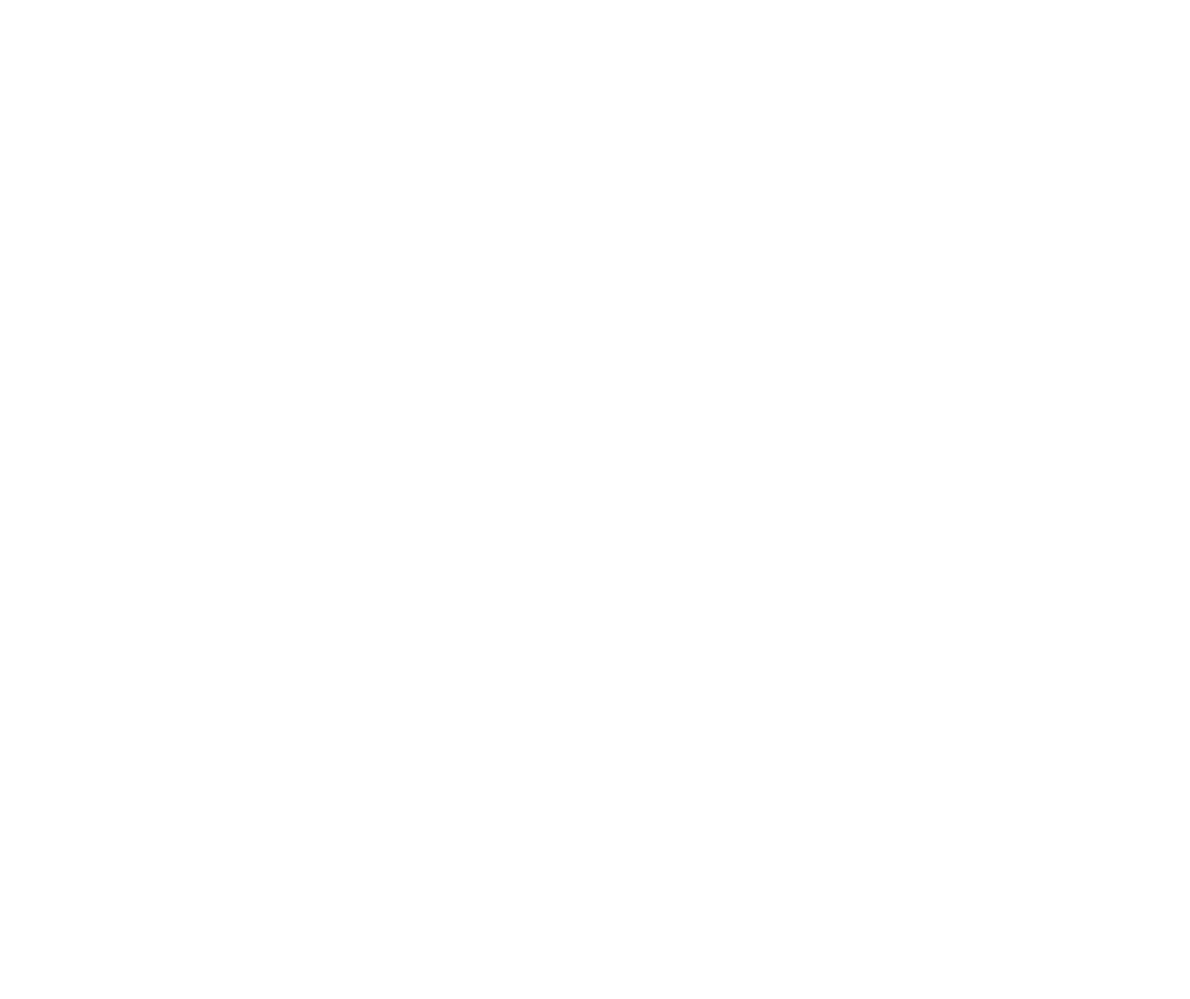
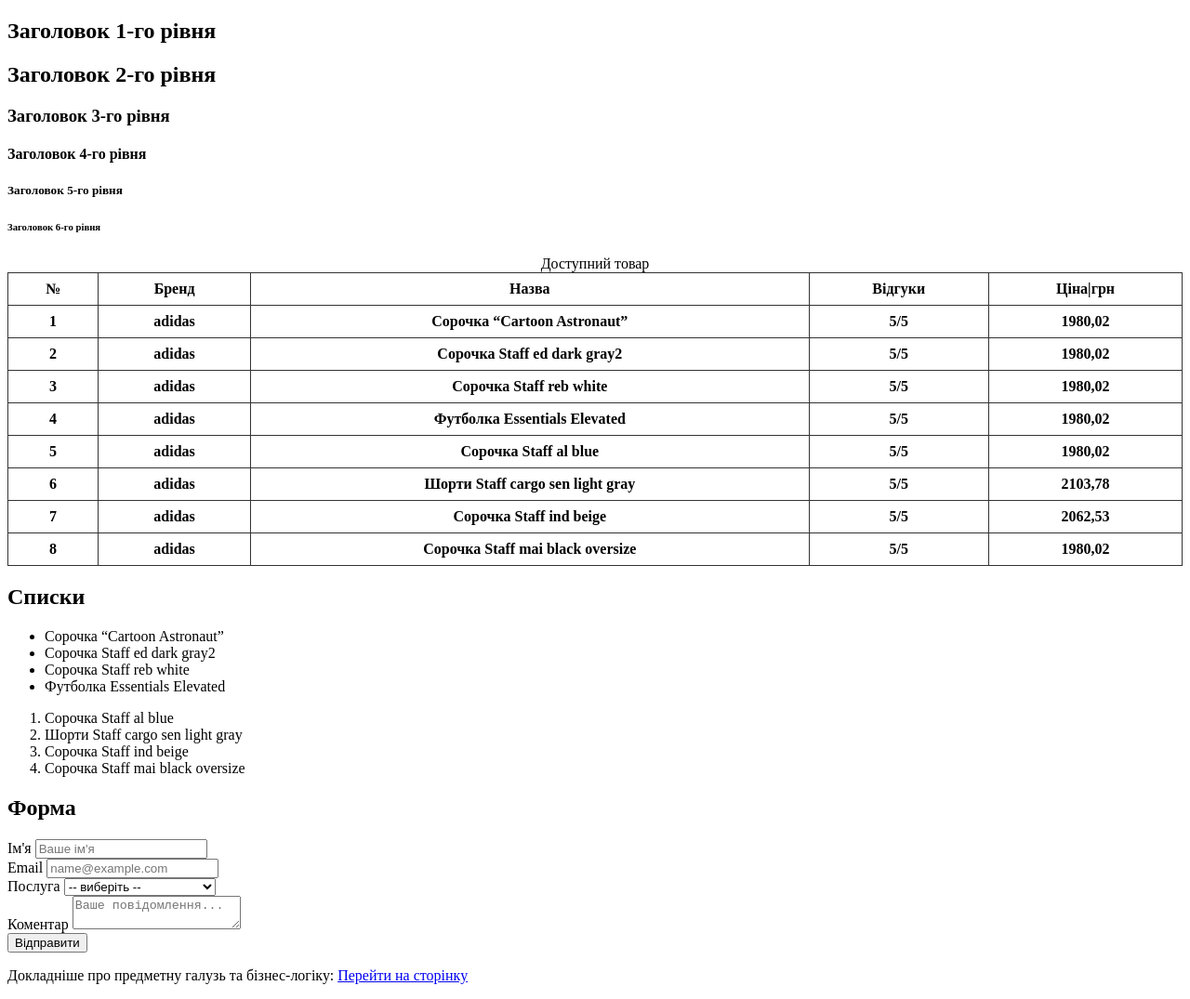
Before and after one commit to VaL2111/IM-31_appWEB-BakhmatskyiValentyn-FIOT-2025, a plain HTML site: page shop.html in a window 1280 px wide. Shown: the whole page at 93% size. Before the commit the page ends 800 px from the top, so only its background shows below. Drawn offline with Linux system fonts and the light colour scheme.

Commit message:
Implement additional tasks for practical 1

```diff
--- a/shop.html
+++ b/shop.html
@@ -1,10 +1,171 @@
-<!DOCTYPE html>
+<!doctype html>
 <html lang="en">
 <head>
     <meta charset="UTF-8">
-    <title>Title</title>
+    <meta name="viewport"
+          content="width=device-width, user-scalable=no, initial-scale=1.0, maximum-scale=1.0, minimum-scale=1.0">
+    <meta http-equiv="X-UA-Compatible" content="ie=edge">
+    <title>Магазин</title>
 </head>
 <body>
+    <section class="headings">
+        <h1>Заголовок 1-го рівня</h1>
+        <h2>Заголовок 2-го рівня</h2>
+        <h3>Заголовок 3-го рівня</h3>
+        <h4>Заголовок 4-го рівня</h4>
+        <h5>Заголовок 5-го рівня</h5>
+        <h6>Заголовок 6-го рівня</h6>
+    </section>
+
+    <section class="table">
+        <table>
+            <caption>Доступний товар</caption>
+            <thead>
+                <tr>
+                    <th scope="col">№</th>
+                    <th scope="col">Бренд</th>
+                    <th scope="col">Назва</th>
+                    <th scope="col">Відгуки</th>
+                    <th scope="col">Ціна|грн</th>
+                </tr>
+            </thead>
+            <tbody>
+                <tr>
+                    <th scope="row">1</th>
+                    <th>adidas</th>
+                    <th>Сорочка “Cartoon Astronaut”</th>
+                    <th>5/5</th>
+                    <th>1980,02</th>
+                </tr>
+                <tr>
+                    <th scope="row">2</th>
+                    <th>adidas</th>
+                    <th>Сорочка Staff ed dark gray2</th>
+                    <th>5/5</th>
+                    <th>1980,02</th>
+                </tr>
+                <tr>
+                    <th scope="row">3</th>
+                    <th>adidas</th>
+                    <th>Сорочка Staff reb white</th>
+                    <th>5/5</th>
+                    <th>1980,02</th>
+                </tr>
+                <tr>
+                    <th scope="row">4</th>
+                    <th>adidas</th>
+                    <th>Футболка Essentials Elevated</th>
+                    <th>5/5</th>
+                    <th>1980,02</th>
+                </tr>
+                <tr>
+                    <th scope="row">5</th>
+                    <th>adidas</th>
+                    <th>Сорочка Staff al blue</th>
+                    <th>5/5</th>
+                    <th>1980,02</th>
+                </tr>
+                <tr>
+                    <th scope="row">6</th>
+                    <th>adidas</th>
+                    <th>Шорти Staff cargo sen light gray</th>
+                    <th>5/5</th>
+                    <th>2103,78</th>
+                </tr>
+                <tr>
+                    <th scope="row">7</th>
+                    <th>adidas</th>
+                    <th>Сорочка Staff ind beige</th>
+                    <th>5/5</th>
+                    <th>2062,53</th>
+                </tr>
+                <tr>
+                    <th scope="row">8</th>
+                    <th>adidas</th>
+                    <th>Сорочка Staff mai black oversize</th>
+                    <th>5/5</th>
+                    <th>1980,02</th>
+                </tr>
+            </tbody>
+        </table>
+    </section>
+
+    <section class="lists">
+        <h2>Списки</h2>
+        <ul>
+            <li>Сорочка “Cartoon Astronaut”</li>
+            <li>Сорочка Staff ed dark gray2</li>
+            <li>Сорочка Staff reb white</li>
+            <li>Футболка Essentials Elevated</li>
+        </ul>
+        <ol>
+            <li>Сорочка Staff al blue</li>
+            <li>Шорти Staff cargo sen light gray</li>
+            <li>Сорочка Staff ind beige</li>
+            <li>Сорочка Staff mai black oversize</li>
+        </ol>
+    </section>
+
+    <section class="form">
+        <h2>Форма</h2>
+
+        <form action="#" method="post" enctype="multipart/form-data" novalidate>
+            <div>
+                <label for="name">Ім'я</label>
+                <input id="name" name="name" type="text" placeholder="Ваше ім'я" required>
+            </div>
+
+            <div>
+                <label for="email">Email</label>
+                <input id="email" name="email" type="email" placeholder="name@example.com" required>
+            </div>
+
+            <div>
+                <label for="service">Послуга</label>
+                <select id="service" name="service" required>
+                    <option value="">-- виберіть --</option>
+                    <option value="free_shipping">Безкоштовна доставка</option>
+                    <option value="online_ordering">Онлайн замовлення</option>
+                    <option value="save_money">Заощаджуйте гроші</option>
+                    <option value="special_offers">Акції</option>
+                    <option value="great_selection">Гарний вибір</option>
+                    <option value="support">Підтримка 24/7</option>
+                </select>
+            </div>
+
+            <div class="row">
+                <label for="message">Коментар</label>
+                <textarea id="message" placeholder="Ваше повідомлення..."></textarea>
+            </div>
+
+            <div class="row">
+                <label></label>
+                <button type="submit">Відправити</button>
+            </div>
+        </form>
+    </section>
+
+    <section class="business">
+        <p>
+            Докладніше про предметну галузь та бізнес-логіку:
+            <a href="https://val2111.github.io/IM-31-appRECORD-BakhmatskyiValentyn-FIOT-2025/">
+                Перейти на сторінку
+            </a>
+        </p>
+    </section>
+
+    <style>
+        table {
+            width: 100%;
+            border-collapse: collapse;
+        }
+
+        th, td {
+            border: 1px solid #333;
+            padding: 8px 12px;
+            text-align: center;
+        }
+    </style>
 
 </body>
 </html>
```
